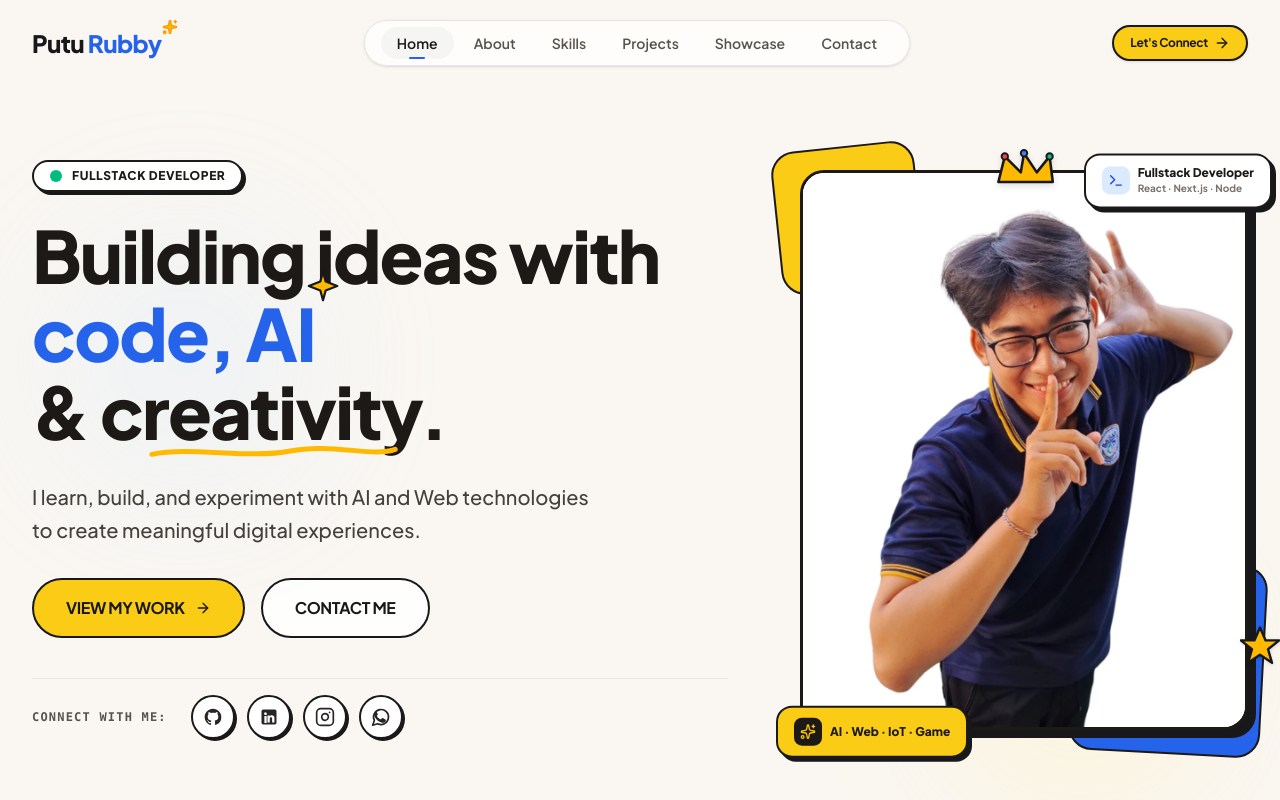
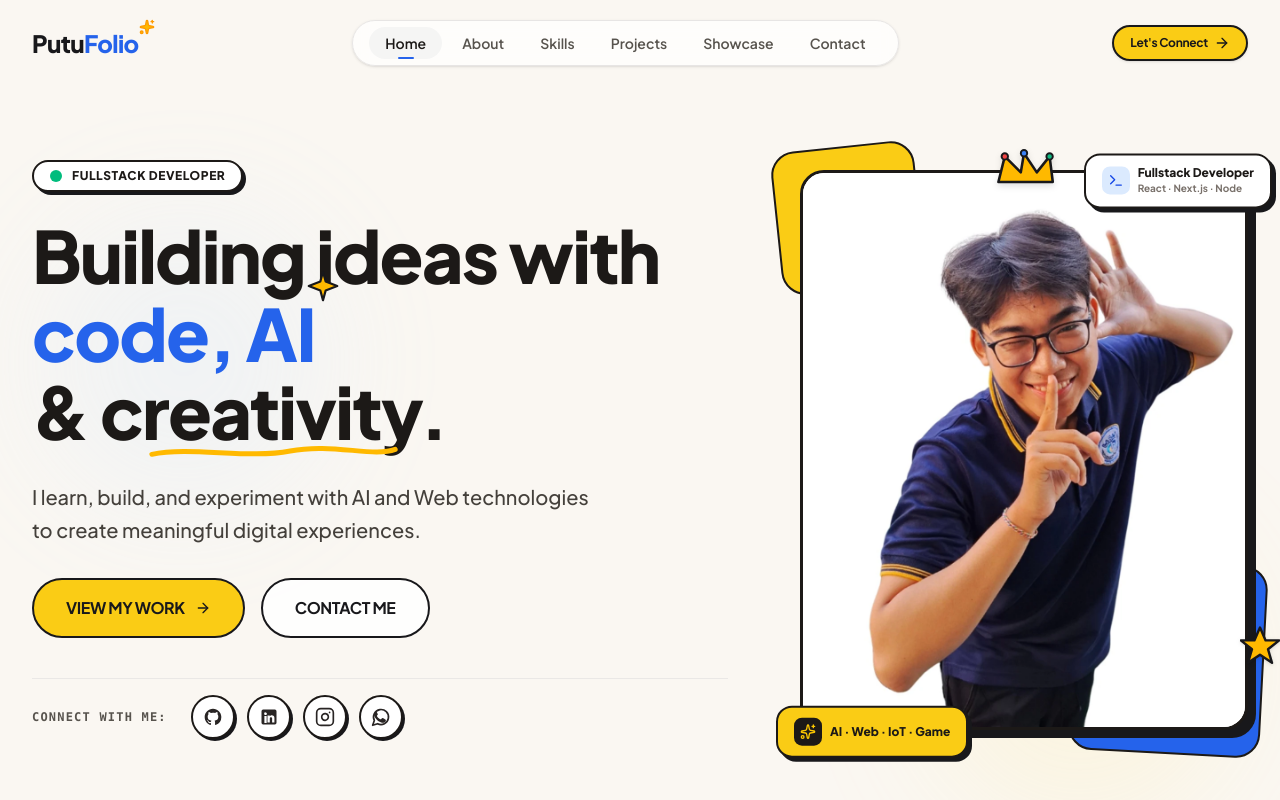
Before and after one commit to BLUE3BLACK2/Putufolio, a Next.js app: page / in a window 1280 px wide. Shown: the top 800 px of the page. Built offline with nearby package versions, Linux system fonts and the light colour scheme.

Commit message:
feat(navbar): ubah judul menjadi putufolio

```diff
--- a/src/components/Navbar.tsx
+++ b/src/components/Navbar.tsx
@@ -53,8 +53,8 @@ export function Navbar() {
           className="group flex items-center gap-2 text-xl md:text-2xl font-extrabold tracking-tight text-stone-900 focus:outline-none"
         >
           <span className="relative">
-            <span className="text-[#18181B]">Putu</span>{' '}
-            <span className="text-[#2563EB]">Rubby</span>
+            <span className="text-[#18181B]">Putu</span>
+            <span className="text-[#2563EB]">Folio</span>
             {/* Playful sun / sparkle doodle on logo */}
             <span className="absolute -top-2 -right-4 inline-block text-amber-500 transform group-hover:rotate-45 transition-transform duration-300">
               <Sparkles className="w-4 h-4 fill-amber-400" />
```
